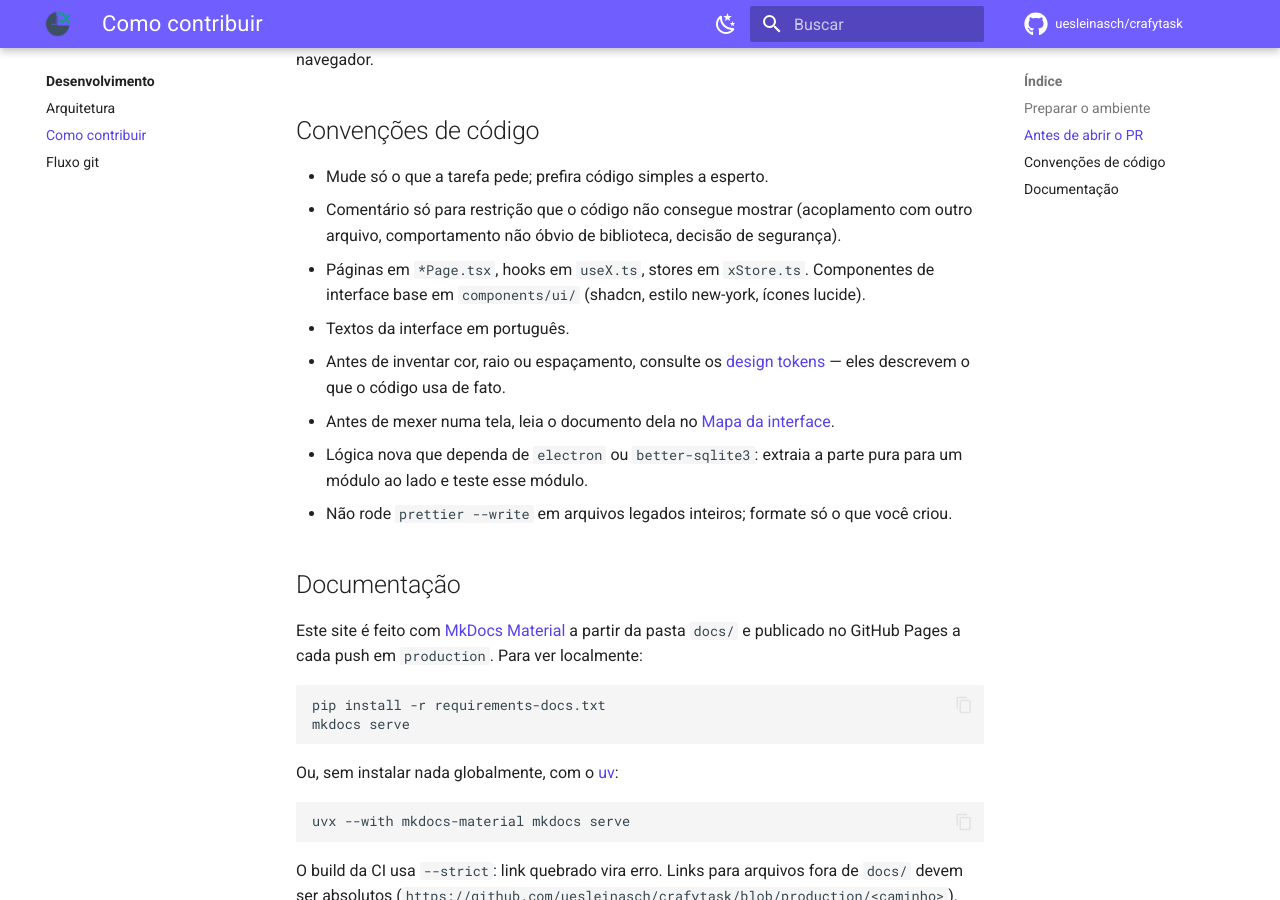
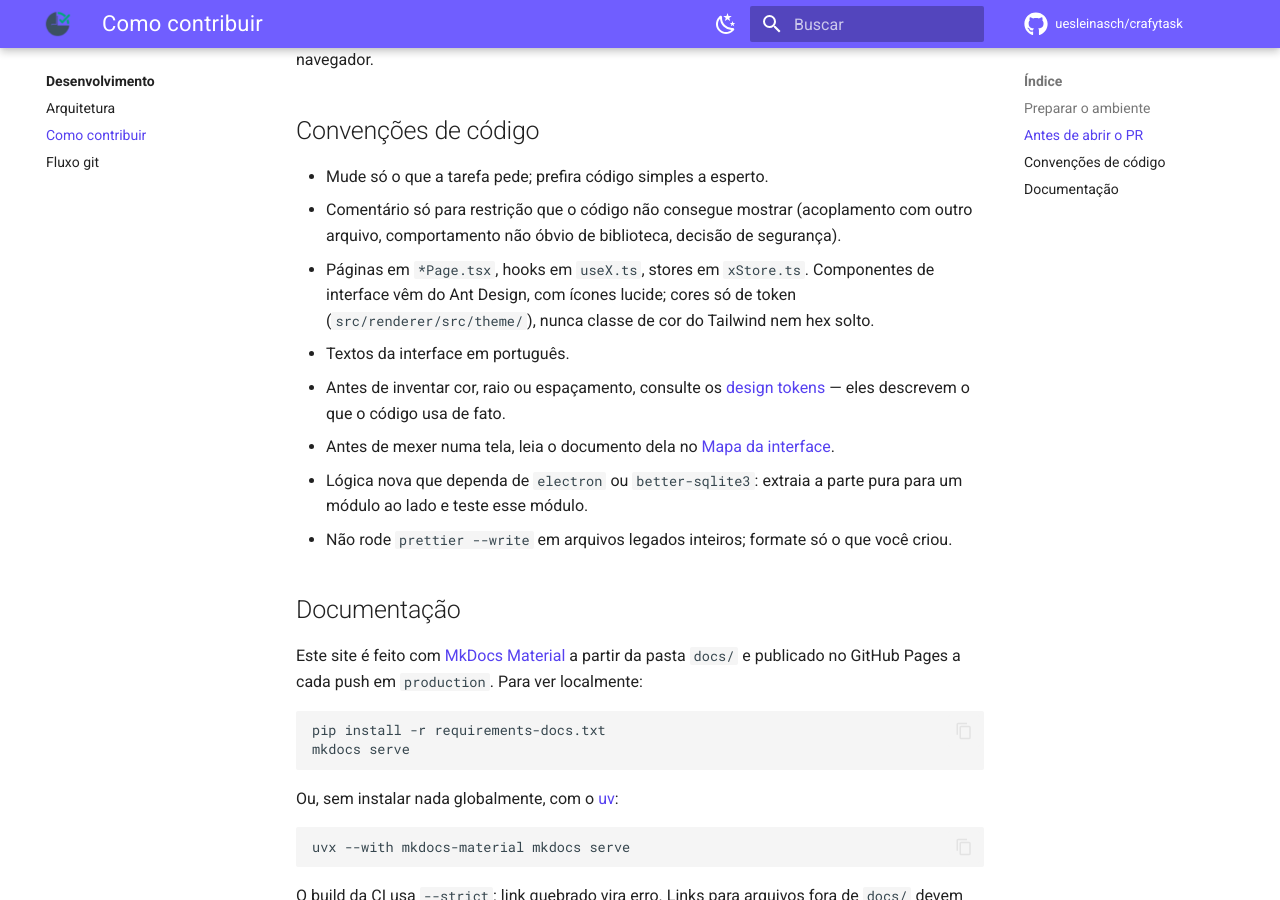
Before and after one commit to uesleinasch/crafytask, an MkDocs documentation site: the page built from docs/desenvolvimento/contribuir.md, in a window 1280 px wide and 900 px high, scrolled down 816 px. Built offline with MkDocs 1.6.1 and Material for MkDocs 9.7.7, drawn with Linux system fonts in a browser that asks for light colours; some web fonts are replaced; comment, search, counter and statistics services are not loaded.

Commit message:
docs: tira shadcn e cores do Tailwind das convenções

```diff
--- a/docs/desenvolvimento/contribuir.md
+++ b/docs/desenvolvimento/contribuir.md
@@ -36,8 +36,9 @@ no app de verdade — testes verdes no jsdom não garantem o comportamento no na
 - Mude só o que a tarefa pede; prefira código simples a esperto.
 - Comentário só para restrição que o código não consegue mostrar (acoplamento com outro arquivo,
   comportamento não óbvio de biblioteca, decisão de segurança).
-- Páginas em `*Page.tsx`, hooks em `useX.ts`, stores em `xStore.ts`. Componentes de interface base
-  em `components/ui/` (shadcn, estilo new-york, ícones lucide).
+- Páginas em `*Page.tsx`, hooks em `useX.ts`, stores em `xStore.ts`. Componentes de interface vêm do
+  Ant Design, com ícones lucide; cores só de token (`src/renderer/src/theme/`), nunca classe de cor do
+  Tailwind nem hex solto.
 - Textos da interface em português.
 - Antes de inventar cor, raio ou espaçamento, consulte os
   [design tokens](../ui/14-design-tokens.md) — eles descrevem o que o código usa de fato.
```
Also changed, not shown: CLAUDE.md (+9 -12 lines), docs/ui/01-lista-de-tarefas.md (+1 -1 lines), docs/ui/README.md (+2 -2 lines).
